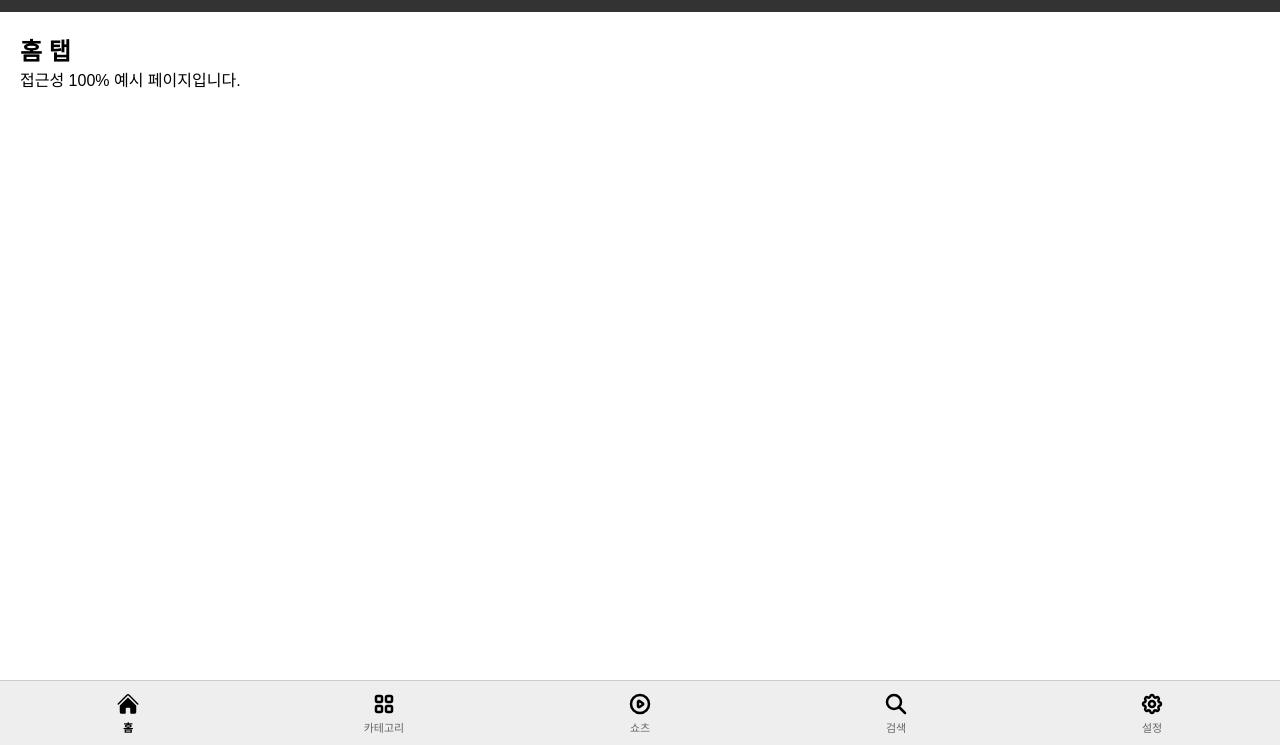
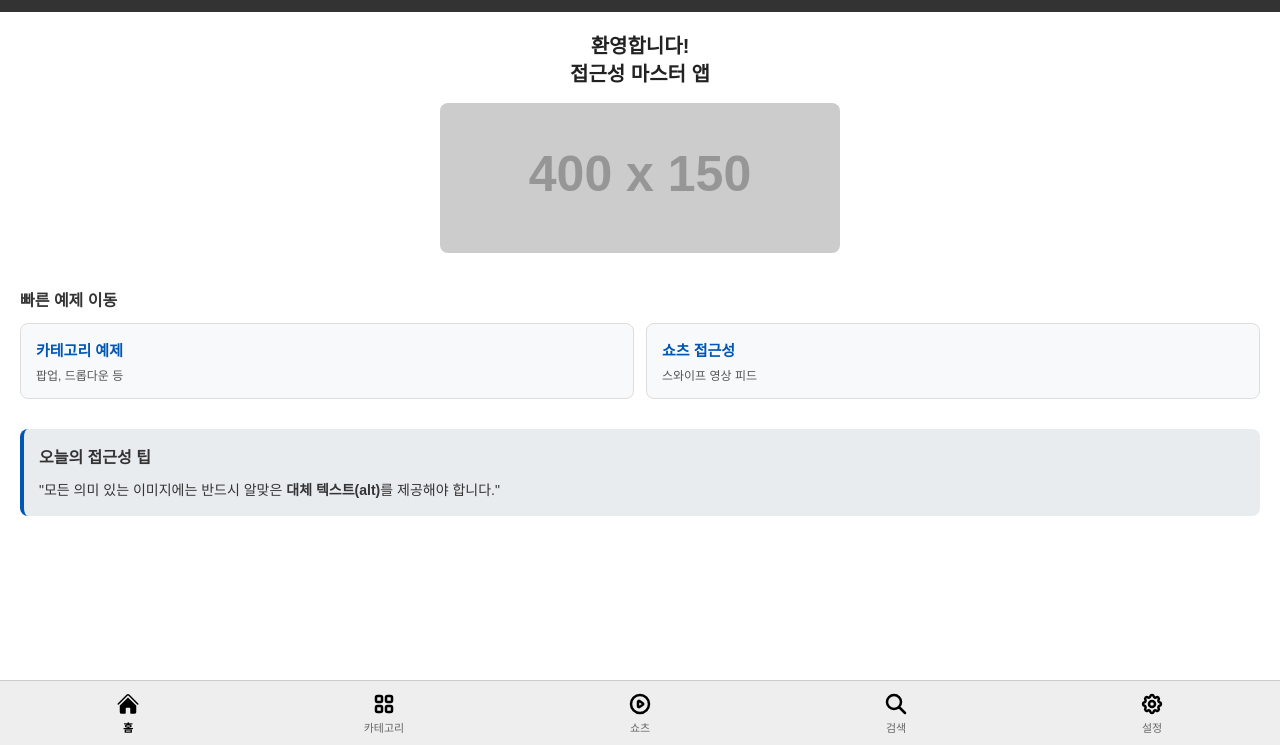
Before and after one commit to hwa212-00/accessibility-app, a plain HTML site: page index.html in a window 1280 px wide. Shown: the part 55-800 px from the top of the page. Drawn offline with Linux system fonts and the light colour scheme; placeholder pictures from the web are drawn by us.

Commit message:
홈 탭 대시보드 UI 구현 및 스킵 네비게이션 추가
키보드 사용자를 위한 본문 바로가기(Skip Navigation) 링크 구현

```diff
--- a/index.html
+++ b/index.html
@@ -7,16 +7,41 @@
     <link rel="stylesheet" href="style.css">
 </head>
 <body>
+    <a href="#main-content" class="skip-nav">본문 바로가기</a>
+
     <header>
         <h1>A11y App</h1>
     </header>
 
-    <main id="main-content">
+    <main id="main-content" tabindex="-1">
+
         <section id="home" role="tabpanel" aria-labelledby="tab-home" class="tab-content active" tabindex="0">
-            <h2>홈 탭</h2>
-            <p>접근성 100% 예시 페이지입니다.</p>
+            <div class="hero-section">
+                <h2>환영합니다!<br>접근성 마스터 앱</h2>
+                <img src="https://via.placeholder.com/400x150.png?text=Welcome+Illustration" alt="스마트폰 접근성 기능을 시연하는 일러스트" class="hero-img">
+            </div>
+
+            <div class="quick-links">
+                <h3>빠른 예제 이동</h3>
+                <div class="card-grid">
+                    <button class="quick-card" onclick="document.getElementById('tab-category').click()">
+                        <span class="card-title">카테고리 예제</span>
+                        <span class="card-desc">팝업, 드롭다운 등</span>
+                    </button>
+                    <button class="quick-card" onclick="document.getElementById('tab-shorts').click()">
+                        <span class="card-title">쇼츠 접근성</span>
+                        <span class="card-desc">스와이프 영상 피드</span>
+                    </button>
+                </div>
+            </div>
+
+            <div class="daily-tip">
+                <h3>오늘의 접근성 팁</h3>
+                <blockquote>
+                    "모든 의미 있는 이미지에는 반드시 알맞은 <strong>대체 텍스트(alt)</strong>를 제공해야 합니다."
+                </blockquote>
+            </div>
         </section>
-
         <section id="category" role="tabpanel" aria-labelledby="tab-category" class="tab-content" tabindex="0">
             <h2>카테고리 탭</h2>
             <p>다양한 UI 예제를 모아둔 곳입니다.</p>
@@ -51,62 +76,32 @@
 
     <div role="tablist" aria-label="메인 탭 메뉴" class="bottom-nav">
         <button role="tab" aria-selected="true" aria-controls="home" id="tab-home" tabindex="0" class="nav-btn">
-            <svg class="icon-outline" aria-hidden="true" xmlns="http://www.w3.org/2000/svg" fill="none" viewBox="0 0 24 24" stroke="#000">
-                <path stroke-linecap="round" stroke-linejoin="round" stroke-width="2.5" d="M3 12l2-2m0 0l7-7 7 7M5 10v10a1 1 0 001 1h3m10-11l2 2m-2-2v10a1 1 0 01-1 1h-3m-6 0a1 1 0 001-1v-4a1 1 0 011-1h2a1 1 0 011 1v4a1 1 0 001 1m-6 0h6" />
-            </svg>
-            <svg class="icon-filled" aria-hidden="true" xmlns="http://www.w3.org/2000/svg" viewBox="0 0 24 24" fill="#000">
-                <path d="M11.47 3.84a.75.75 0 011.06 0l8.69 8.69a.75.75 0 101.06-1.06l-8.689-8.69a2.25 2.25 0 00-3.182 0l-8.69 8.69a.75.75 0 001.061 1.06l8.69-8.69z" />
-                <path d="M12 5.432l8.159 8.159c.03.03.06.058.091.086v6.198c0 1.035-.84 1.875-1.875 1.875H15a.75.75 0 01-.75-.75v-4.5a.75.75 0 00-.75-.75h-3a.75.75 0 00-.75.75V21a.75.75 0 01-.75.75H5.625a1.875 1.875 0 01-1.875-1.875v-6.198a2.29 2.29 0 00.091-.086L12 5.432z" />
-            </svg>
+            <svg class="icon-outline" aria-hidden="true" xmlns="http://www.w3.org/2000/svg" fill="none" viewBox="0 0 24 24" stroke="#000"><path stroke-linecap="round" stroke-linejoin="round" stroke-width="2.5" d="M3 12l2-2m0 0l7-7 7 7M5 10v10a1 1 0 001 1h3m10-11l2 2m-2-2v10a1 1 0 01-1 1h-3m-6 0a1 1 0 001-1v-4a1 1 0 011-1h2a1 1 0 011 1v4a1 1 0 001 1m-6 0h6" /></svg>
+            <svg class="icon-filled" aria-hidden="true" xmlns="http://www.w3.org/2000/svg" viewBox="0 0 24 24" fill="#000"><path d="M11.47 3.84a.75.75 0 011.06 0l8.69 8.69a.75.75 0 101.06-1.06l-8.689-8.69a2.25 2.25 0 00-3.182 0l-8.69 8.69a.75.75 0 001.061 1.06l8.69-8.69z" /><path d="M12 5.432l8.159 8.159c.03.03.06.058.091.086v6.198c0 1.035-.84 1.875-1.875 1.875H15a.75.75 0 01-.75-.75v-4.5a.75.75 0 00-.75-.75h-3a.75.75 0 00-.75.75V21a.75.75 0 01-.75.75H5.625a1.875 1.875 0 01-1.875-1.875v-6.198a2.29 2.29 0 00.091-.086L12 5.432z" /></svg>
             <span class="tab-label">홈</span>
         </button>
 
         <button role="tab" aria-selected="false" aria-controls="category" id="tab-category" tabindex="-1" class="nav-btn">
-            <svg class="icon-outline" aria-hidden="true" xmlns="http://www.w3.org/2000/svg" fill="none" viewBox="0 0 24 24" stroke="#000">
-                <rect x="4" y="4" width="6" height="6" rx="1.5" stroke-width="2.5" stroke-linecap="round" stroke-linejoin="round"/>
-                <rect x="14" y="4" width="6" height="6" rx="1.5" stroke-width="2.5" stroke-linecap="round" stroke-linejoin="round"/>
-                <rect x="4" y="14" width="6" height="6" rx="1.5" stroke-width="2.5" stroke-linecap="round" stroke-linejoin="round"/>
-                <rect x="14" y="14" width="6" height="6" rx="1.5" stroke-width="2.5" stroke-linecap="round" stroke-linejoin="round"/>
-            </svg>
-            <svg class="icon-filled" aria-hidden="true" xmlns="http://www.w3.org/2000/svg" viewBox="0 0 24 24" fill="#000">
-                <rect x="3" y="3" width="8" height="8" rx="2" />
-                <rect x="13" y="3" width="8" height="8" rx="2" />
-                <rect x="3" y="13" width="8" height="8" rx="2" />
-                <rect x="13" y="13" width="8" height="8" rx="2" />
-            </svg>
+            <svg class="icon-outline" aria-hidden="true" xmlns="http://www.w3.org/2000/svg" fill="none" viewBox="0 0 24 24" stroke="#000"><rect x="4" y="4" width="6" height="6" rx="1.5" stroke-width="2.5" stroke-linecap="round" stroke-linejoin="round"/><rect x="14" y="4" width="6" height="6" rx="1.5" stroke-width="2.5" stroke-linecap="round" stroke-linejoin="round"/><rect x="4" y="14" width="6" height="6" rx="1.5" stroke-width="2.5" stroke-linecap="round" stroke-linejoin="round"/><rect x="14" y="14" width="6" height="6" rx="1.5" stroke-width="2.5" stroke-linecap="round" stroke-linejoin="round"/></svg>
+            <svg class="icon-filled" aria-hidden="true" xmlns="http://www.w3.org/2000/svg" viewBox="0 0 24 24" fill="#000"><rect x="3" y="3" width="8" height="8" rx="2" /><rect x="13" y="3" width="8" height="8" rx="2" /><rect x="3" y="13" width="8" height="8" rx="2" /><rect x="13" y="13" width="8" height="8" rx="2" /></svg>
             <span class="tab-label">카테고리</span>
         </button>
 
         <button role="tab" aria-selected="false" aria-controls="shorts" id="tab-shorts" tabindex="-1" class="nav-btn">
-            <svg class="icon-outline" aria-hidden="true" xmlns="http://www.w3.org/2000/svg" fill="none" viewBox="0 0 24 24" stroke="#000">
-                <path stroke-linecap="round" stroke-linejoin="round" stroke-width="2.5" d="M14.752 11.168l-3.197-2.132A1 1 0 0010 9.87v4.263a1 1 0 001.555.832l3.197-2.132a1 1 0 000-1.664z" />
-                <path stroke-linecap="round" stroke-linejoin="round" stroke-width="2.5" d="M21 12a9 9 0 11-18 0 9 9 0 0118 0z" />
-            </svg>
-            <svg class="icon-filled" aria-hidden="true" xmlns="http://www.w3.org/2000/svg" viewBox="0 0 24 24" fill="#000">
-                <path fill-rule="evenodd" d="M2.25 12c0-5.385 4.365-9.75 9.75-9.75s9.75 4.365 9.75 9.75-4.365 9.75-9.75 9.75S2.25 17.385 2.25 12zm14.024-.983a1.125 1.125 0 010 1.966l-5.603 3.113A1.125 1.125 0 019 15.113V8.887c0-.857.921-1.4 1.671-.983l5.603 3.113z" clip-rule="evenodd" />
-            </svg>
+            <svg class="icon-outline" aria-hidden="true" xmlns="http://www.w3.org/2000/svg" fill="none" viewBox="0 0 24 24" stroke="#000"><path stroke-linecap="round" stroke-linejoin="round" stroke-width="2.5" d="M14.752 11.168l-3.197-2.132A1 1 0 0010 9.87v4.263a1 1 0 001.555.832l3.197-2.132a1 1 0 000-1.664z" /><path stroke-linecap="round" stroke-linejoin="round" stroke-width="2.5" d="M21 12a9 9 0 11-18 0 9 9 0 0118 0z" /></svg>
+            <svg class="icon-filled" aria-hidden="true" xmlns="http://www.w3.org/2000/svg" viewBox="0 0 24 24" fill="#000"><path fill-rule="evenodd" d="M2.25 12c0-5.385 4.365-9.75 9.75-9.75s9.75 4.365 9.75 9.75-4.365 9.75-9.75 9.75S2.25 17.385 2.25 12zm14.024-.983a1.125 1.125 0 010 1.966l-5.603 3.113A1.125 1.125 0 019 15.113V8.887c0-.857.921-1.4 1.671-.983l5.603 3.113z" clip-rule="evenodd" /></svg>
             <span class="tab-label">쇼츠</span>
         </button>
 
         <button role="tab" aria-selected="false" aria-controls="search" id="tab-search" tabindex="-1" class="nav-btn">
-            <svg class="icon-outline" aria-hidden="true" xmlns="http://www.w3.org/2000/svg" fill="none" viewBox="0 0 24 24" stroke="#000">
-                <path stroke-linecap="round" stroke-linejoin="round" stroke-width="2.5" d="M21 21l-6-6m2-5a7 7 0 11-14 0 7 7 0 0114 0z" />
-            </svg>
-            <svg class="icon-filled" aria-hidden="true" xmlns="http://www.w3.org/2000/svg" viewBox="0 0 24 24" fill="#000">
-                <path fill-rule="evenodd" d="M10.5 2a8.5 8.5 0 105.262 15.176l4.652 4.652a1.25 1.25 0 001.768-1.768l-4.652-4.652A8.5 8.5 0 0010.5 2z" clip-rule="evenodd" />
-            </svg>
+            <svg class="icon-outline" aria-hidden="true" xmlns="http://www.w3.org/2000/svg" fill="none" viewBox="0 0 24 24" stroke="#000"><path stroke-linecap="round" stroke-linejoin="round" stroke-width="2.5" d="M21 21l-6-6m2-5a7 7 0 11-14 0 7 7 0 0114 0z" /></svg>
+            <svg class="icon-filled" aria-hidden="true" xmlns="http://www.w3.org/2000/svg" viewBox="0 0 24 24" fill="#000"><path fill-rule="evenodd" d="M10.5 2a8.5 8.5 0 105.262 15.176l4.652 4.652a1.25 1.25 0 001.768-1.768l-4.652-4.652A8.5 8.5 0 0010.5 2z" clip-rule="evenodd" /></svg>
             <span class="tab-label">검색</span>
         </button>
 
         <button role="tab" aria-selected="false" aria-controls="settings" id="tab-settings" tabindex="-1" class="nav-btn">
-            <svg class="icon-outline" aria-hidden="true" xmlns="http://www.w3.org/2000/svg" fill="none" viewBox="0 0 24 24" stroke="#000">
-                <path stroke-linecap="round" stroke-linejoin="round" stroke-width="2.5" d="M10.325 4.317c.426-1.756 2.924-1.756 3.35 0a1.724 1.724 0 002.573 1.066c1.543-.94 3.31.826 2.37 2.37a1.724 1.724 0 001.065 2.572c1.756.426 1.756 2.924 0 3.35a1.724 1.724 0 00-1.066 2.573c.94 1.543-.826 3.31-2.37 2.37a1.724 1.724 0 00-2.572 1.065c-.426 1.756-2.924 1.756-3.35 0a1.724 1.724 0 00-2.573-1.066c-1.543.94-3.31-.826-2.37-2.37a1.724 1.724 0 00-1.065-2.572c-1.756-.426-1.756-2.924 0-3.35a1.724 1.724 0 001.066-2.573c-.94-1.543.826-3.31 2.37-2.37.996.608 2.296.07 2.572-1.065z" />
-                <path stroke-linecap="round" stroke-linejoin="round" stroke-width="2.5" d="M15 12a3 3 0 11-6 0 3 3 0 016 0z" />
-            </svg>
-            <svg class="icon-filled" aria-hidden="true" xmlns="http://www.w3.org/2000/svg" viewBox="0 0 24 24">
-                <path stroke="#000" stroke-linecap="round" stroke-linejoin="round" stroke-width="2.5" fill="#000" d="M10.325 4.317c.426-1.756 2.924-1.756 3.35 0a1.724 1.724 0 002.573 1.066c1.543-.94 3.31.826 2.37 2.37a1.724 1.724 0 001.065 2.572c1.756.426 1.756 2.924 0 3.35a1.724 1.724 0 00-1.066 2.573c.94 1.543-.826 3.31-2.37 2.37a1.724 1.724 0 00-2.572 1.065c-.426 1.756-2.924 1.756-3.35 0a1.724 1.724 0 00-2.573-1.066c-1.543.94-3.31-.826-2.37-2.37a1.724 1.724 0 00-1.065-2.572c-1.756-.426-1.756-2.924 0-3.35a1.724 1.724 0 001.066-2.573c-.94-1.543.826-3.31 2.37-2.37.996.608 2.296.07 2.572-1.065z" />
-                <path stroke="#000" stroke-linecap="round" stroke-linejoin="round" stroke-width="2.5" fill="#eee" d="M15 12a3 3 0 11-6 0 3 3 0 016 0z" />
-            </svg>
+            <svg class="icon-outline" aria-hidden="true" xmlns="http://www.w3.org/2000/svg" fill="none" viewBox="0 0 24 24" stroke="#000"><path stroke-linecap="round" stroke-linejoin="round" stroke-width="2.5" d="M10.325 4.317c.426-1.756 2.924-1.756 3.35 0a1.724 1.724 0 002.573 1.066c1.543-.94 3.31.826 2.37 2.37a1.724 1.724 0 001.065 2.572c1.756.426 1.756 2.924 0 3.35a1.724 1.724 0 00-1.066 2.573c.94 1.543-.826 3.31-2.37 2.37a1.724 1.724 0 00-2.572 1.065c-.426 1.756-2.924 1.756-3.35 0a1.724 1.724 0 00-2.573-1.066c-1.543.94-3.31-.826-2.37-2.37a1.724 1.724 0 00-1.065-2.572c-1.756-.426-1.756-2.924 0-3.35a1.724 1.724 0 001.066-2.573c-.94-1.543.826-3.31 2.37-2.37.996.608 2.296.07 2.572-1.065z" /><path stroke-linecap="round" stroke-linejoin="round" stroke-width="2.5" d="M15 12a3 3 0 11-6 0 3 3 0 016 0z" /></svg>
+            <svg class="icon-filled" aria-hidden="true" xmlns="http://www.w3.org/2000/svg" viewBox="0 0 24 24"><path stroke="#000" stroke-linecap="round" stroke-linejoin="round" stroke-width="2.5" fill="#000" d="M10.325 4.317c.426-1.756 2.924-1.756 3.35 0a1.724 1.724 0 002.573 1.066c1.543-.94 3.31.826 2.37 2.37a1.724 1.724 0 001.065 2.572c1.756.426 1.756 2.924 0 3.35a1.724 1.724 0 00-1.066 2.573c.94 1.543-.826 3.31-2.37 2.37a1.724 1.724 0 00-2.572 1.065c-.426 1.756-2.924 1.756-3.35 0a1.724 1.724 0 00-2.573-1.066c-1.543.94-3.31-.826-2.37-2.37a1.724 1.724 0 00-1.065-2.572c-1.756-.426-1.756-2.924 0-3.35a1.724 1.724 0 001.066-2.573c-.94-1.543.826-3.31 2.37-2.37.996.608 2.296.07 2.572-1.065z" /><path stroke="#000" stroke-linecap="round" stroke-linejoin="round" stroke-width="2.5" fill="#eee" d="M15 12a3 3 0 11-6 0 3 3 0 016 0z" /></svg>
             <span class="tab-label">설정</span>
         </button>
     </div>
--- a/style.css
+++ b/style.css
@@ -9,6 +9,23 @@ body {
     padding-bottom: 60px;
 }
 
+/* --- [접근성 핵심] 본문 건너뛰기 숨김 처리 및 포커스 시 노출 --- */
+.skip-nav {
+    position: absolute;
+    top: -50px;
+    left: 0;
+    background: #000;
+    color: #fff;
+    padding: 10px 15px;
+    z-index: 999;
+    text-decoration: none;
+    font-weight: bold;
+}
+.skip-nav:focus {
+    top: 0;
+}
+
+/* 기본 레이아웃 */
 header {
     background-color: #333;
     color: white;
@@ -16,15 +33,89 @@ header {
     padding: 15px;
 }
 
+#main-content:focus {
+    outline: none; /* 클릭 시 테두리 생기는 것 방지 (키보드 탭으로 올 때만 스크린 리더가 읽어줌) */
+}
+
 .tab-content {
     display: none;
     padding: 20px;
 }
-
 .tab-content.active {
     display: block;
 }
 
+/* === 홈 탭 전용 스타일 === */
+.hero-section {
+    text-align: center;
+    margin-bottom: 30px;
+}
+.hero-section h2 {
+    font-size: 20px;
+    line-height: 1.4;
+    color: #222;
+    margin-bottom: 15px;
+}
+.hero-img {
+    width: 100%;
+    max-width: 400px;
+    border-radius: 8px;
+    height: auto;
+}
+
+.quick-links h3, .daily-tip h3 {
+    font-size: 16px;
+    margin-bottom: 12px;
+    color: #333;
+}
+
+/* 빠른 바로가기 카드 영역 (최소 터치 크기 확보) */
+.card-grid {
+    display: flex;
+    gap: 12px;
+    margin-bottom: 30px;
+}
+.quick-card {
+    flex: 1;
+    background-color: #f8f9fa;
+    border: 1px solid #ddd;
+    border-radius: 8px;
+    padding: 15px;
+    text-align: left;
+    min-height: 48px; /* 모바일 접근성 최소 터치 크기 */
+    cursor: pointer;
+}
+.quick-card:focus-visible {
+    outline: 3px solid #0056b3;
+    outline-offset: -1px;
+}
+.card-title {
+    display: block;
+    font-size: 15px;
+    font-weight: bold;
+    color: #0056b3;
+    margin-bottom: 6px;
+}
+.card-desc {
+    display: block;
+    font-size: 12px;
+    color: #555;
+}
+
+/* 오늘의 접근성 팁 */
+.daily-tip {
+    background-color: #e9ecef;
+    padding: 15px;
+    border-radius: 8px;
+    border-left: 4px solid #0056b3;
+}
+.daily-tip blockquote {
+    font-size: 14px;
+    line-height: 1.5;
+    color: #333;
+}
+
+/* === 하단 네비게이션 및 기타 스타일 (기존 유지) === */
 .bottom-nav {
     position: fixed;
     bottom: 0;
@@ -35,7 +126,6 @@ header {
     border-top: 1px solid #ccc;
     height: 65px;
 }
-
 .nav-btn {
     flex: 1;
     display: flex;
@@ -48,48 +138,29 @@ header {
     color: #666;
     padding: 5px 0;
 }
-
 .nav-btn svg {
     width: 24px;
     height: 24px;
     flex-shrink: 0;
     margin-bottom: 3px;
 }
-
 .tab-label {
     font-size: 11px;
     font-weight: normal;
 }
-
-.icon-outline {
-    display: block;
-}
-.icon-filled {
-    display: none;
-}
-
-.nav-btn[aria-selected="true"] {
-    color: #000;
-}
-
-.nav-btn[aria-selected="true"] .icon-outline {
-    display: none;
-}
-
-.nav-btn[aria-selected="true"] .icon-filled {
-    display: block;
-}
-
-.nav-btn[aria-selected="true"] .tab-label {
-    font-weight: bold;
-}
-
+.icon-outline { display: block; }
+.icon-filled { display: none; }
+.nav-btn[aria-selected="true"] { color: #000; }
+.nav-btn[aria-selected="true"] .icon-outline { display: none; }
+.nav-btn[aria-selected="true"] .icon-filled { display: block; }
+.nav-btn[aria-selected="true"] .tab-label { font-weight: bold; }
 .nav-btn:focus-visible {
     outline: 3px solid #0056b3;
     outline-offset: -3px;
     border-radius: 5px;
 }
 
+/* 로그인 폼 */
 .input-group { margin-bottom: 15px; margin-top: 10px;}
 label { display: block; margin-bottom: 5px; font-weight: bold; font-size: 14px;}
 input { width: 100%; padding: 10px; font-size: 16px; border: 1px solid #ccc; border-radius: 4px;}
```
